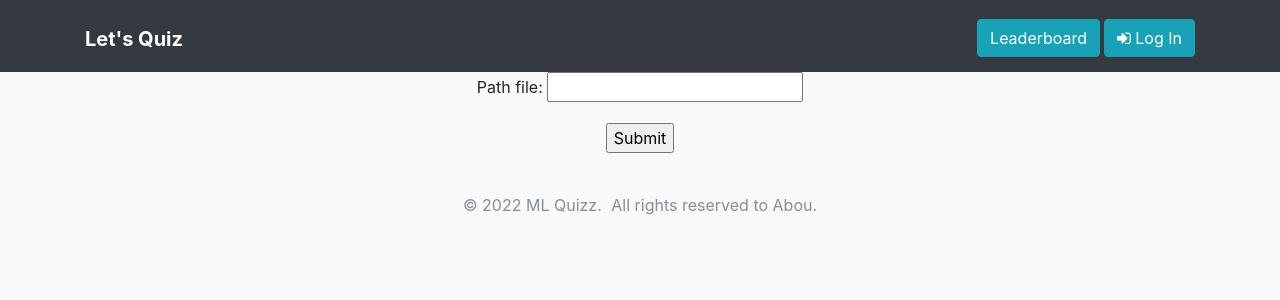
After one commit to Baba905/Quizz-ml, a Django app: page /add-question in a window 1280 px wide. The commit adds this page. Shown: the top 300 px of the page. Run offline with Django 4.2, Linux system fonts and the light colour scheme; some libraries are stand-ins or nearby versions.

Commit message:
fix the bug with the function play in views file

```diff
--- a/quizz/forms.py
+++ b/quizz/forms.py
@@ -90,3 +90,7 @@ class RegistrationForm(UserCreationForm):
             user.save()
 
         return user
+
+
+class AddWithExcel(forms.Form):
+    path_file = forms.CharField(max_length=255)
--- a/quizz/templates/base.html
+++ b/quizz/templates/base.html
@@ -31,8 +31,11 @@
                 <a href="{% url 'login' %}" class="btn btn-info mt-1"><i class="fa fa-sign-in" aria-hidden="true"></i> Log In</a>
                 {% else %}
                 <h6 class="text-white mt-2 mr-2">Welcome, {{ request.user.username }} | </h6>
-                <h6 class="text-white mt-2 mr-2"><a href="{% url 'leaderboard' %}" class="text-white">MyBoard</a> |</h6>
-                <h6 class="mt-2"><a href="{% url 'user_home' %}" class="text-white">Jouer</a></h6>
+                <h6 class="text-white mt-2 mr-2"><a href="{% url 'leaderboard' %}" class="text-white">Mon historique |</h6>
+                <h6 class="text-white mt-2 mr-2"><a href="{% url 'user_home' %}" class="text-white">Jouer</a> |</h6>
+                {%if request.user.is_superuser%}
+                <h6 class="text-white mt-2 mr-2"><a href="{% url 'add_with_excel' %}" class="text-white"> Parametre</a> |</h6>
+                {% endif%}
                 <a href="{% url 'logout' %}" class="btn btn-danger mt-1 mx-1">Deconnexion <i class="fa fa-sign-out" aria-hidden="true"></i></a>
                 {% endif %}
             </div>
--- /dev/null
+++ b/quizz/templates/quiz/parametre.html
@@ -0,0 +1,12 @@
+{% extends 'base.html' %}
+{% block title %} Let's Quiz | Welcome {% endblock title %}
+{% block content %}
+<form class="mb-3 text-center" action="{% url 'add_with_excel'%}" method="POST">
+    <div class="form-group">
+        {% csrf_token %}
+        {{ form }}
+    </div>
+    <input type="submit" value="Submit">
+</form>
+
+{% endblock content%}
--- a/quizz/urls.py
+++ b/quizz/urls.py
@@ -16,5 +16,6 @@ urlpatterns = [
     path('register/', views.register, name='register'),
     path('resume/<int:quiz_profile_id>', views.resume_test,name='resume'),
     path('parcours/<int:id_parcours>',views.affiche_categories, name='parcours'),
-    path('api',include(router.urls) )
+    path('add-question', views.add_questions_with_excel, name='add_with_excel'),
+    path('api',include(router.urls) ),
 ]
--- a/quizz/views.py
+++ b/quizz/views.py
@@ -1,15 +1,18 @@
+from cgitb import html
 from multiprocessing import context
 from random import choice
+from traceback import print_tb
 from django.shortcuts import render, get_object_or_404, redirect
 from django.contrib.auth import authenticate, login, logout
 from django.contrib.auth.decorators import login_required
 from django.core.exceptions import ObjectDoesNotExist
 from django.http import Http404
-from .models import QuizProfile, Question, AttemptedQuestion, Parcours
-from .forms import UserLoginForm, RegistrationForm
+from .models import Categorie, QuizProfile, Question, AttemptedQuestion, Parcours, Choice
+from .forms import UserLoginForm, RegistrationForm, AddWithExcel
 from rest_framework.views import APIView
 from rest_framework.response import Response
 from quizz import serializers
+import pandas as pd
 
 
 def home(request):
@@ -20,6 +23,7 @@ def home(request):
 @login_required()
 def user_home(request):
     parcours = Parcours.objects.all()
+    created = False
     context = {'liste_parcours': parcours}
     return render(request, 'quiz/user_home.html', context=context)
 
@@ -42,16 +46,16 @@ def play(request,id_parcours):
     parcours= Parcours.objects.get(id=id_parcours)
     categories_parcours = list(parcours.categorie.all())
     global created
-    print(f" first {created}")
+    #print(f" first {created}")
     if request.method == 'POST':
         print(f" POST method {created}")
-        #print(len(list(QuizProfile.objects.filter(user = request.user))))
+        print(len(list(QuizProfile.objects.filter(user = request.user))))
         list_quizprofile = list(QuizProfile.objects.filter(user = request.user))
         quiz_profile = list_quizprofile[-1]
         #print(quiz_profile.id)
 
         question_pk = request.POST.get('question_pk')
-        #print(question_pk)
+        #print(question_pk)chrome://whats-new/
         attempted_question = quiz_profile.attempts.select_related('question').get(question_id=question_pk)
 
         choice_pk = request.POST.get('choice_pk')
@@ -65,9 +69,9 @@ def play(request,id_parcours):
 
         return redirect(f'/play/{id_parcours}')
     else:
-        print(f" GET method {created}")
+        #print(f" GET method {created}")
         if not created :
-            print(f" Get part {request.user}")
+            #print(f" Get part {request.user}")
 
             quiz_profile= QuizProfile.objects.create(user=request.user, parcours= parcours)
             created = True
@@ -81,6 +85,7 @@ def play(request,id_parcours):
             quiz_profile.create_attempt(question)
         else:
             created= False
+        #print(f" GET method second{created}")
         context = {
             'question': question,
             'parcours' : parcours,
@@ -175,6 +180,39 @@ def affiche_categories(request, id_parcours):
         }
     return render(request,'quiz/affiche.html',context)
 
+
+def add_questions_with_excel(request):
+    if request.method== 'POST':
+        form = AddWithExcel(request.POST)
+
+        if form.is_valid():
+            path = form.cleaned_data['path_file']
+            questions = pd.read_excel(path, index_col=0)
+            questions = questions.head()
+
+            for i in range(1, len(questions)+1):
+                ques_excel = questions.loc[i]
+                categorie = Categorie.objects.get(nom= ques_excel["Categories"])
+                question = Question(html=ques_excel["Questions"], categorie= categorie)
+                question.save()
+                good_answer = int(ques_excel['Bonne_reponse'][-1])
+
+                for j in range(4):
+                    if j == good_answer-1:
+                        choice = Choice(html=ques_excel[f"Opt{j+1}"],question=question,is_correct= True)
+                        choice.save()
+                    else:
+                        choice = Choice(html=ques_excel[f"Opt{j+1}"],question=question)
+                        choice.save()
+            return redirect('home')
+        else :
+            return Http404("Formulaire non valide")
+    else:
+        form = AddWithExcel()
+        context = {'form':form}
+        return render(request,'quiz/parametre.html',context)
+
+
 # API Views
 class QuestionView(APIView):
 
```
